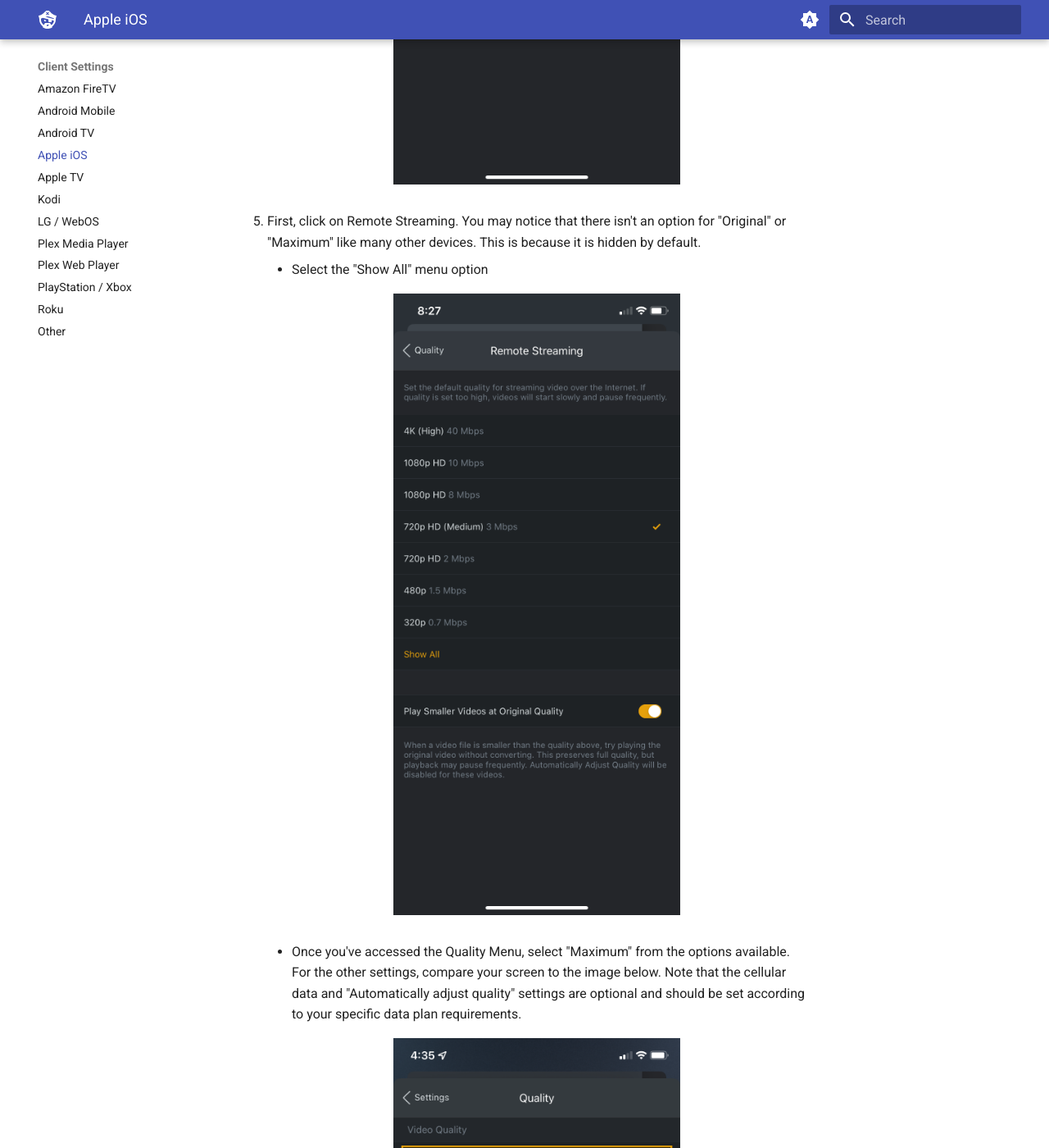
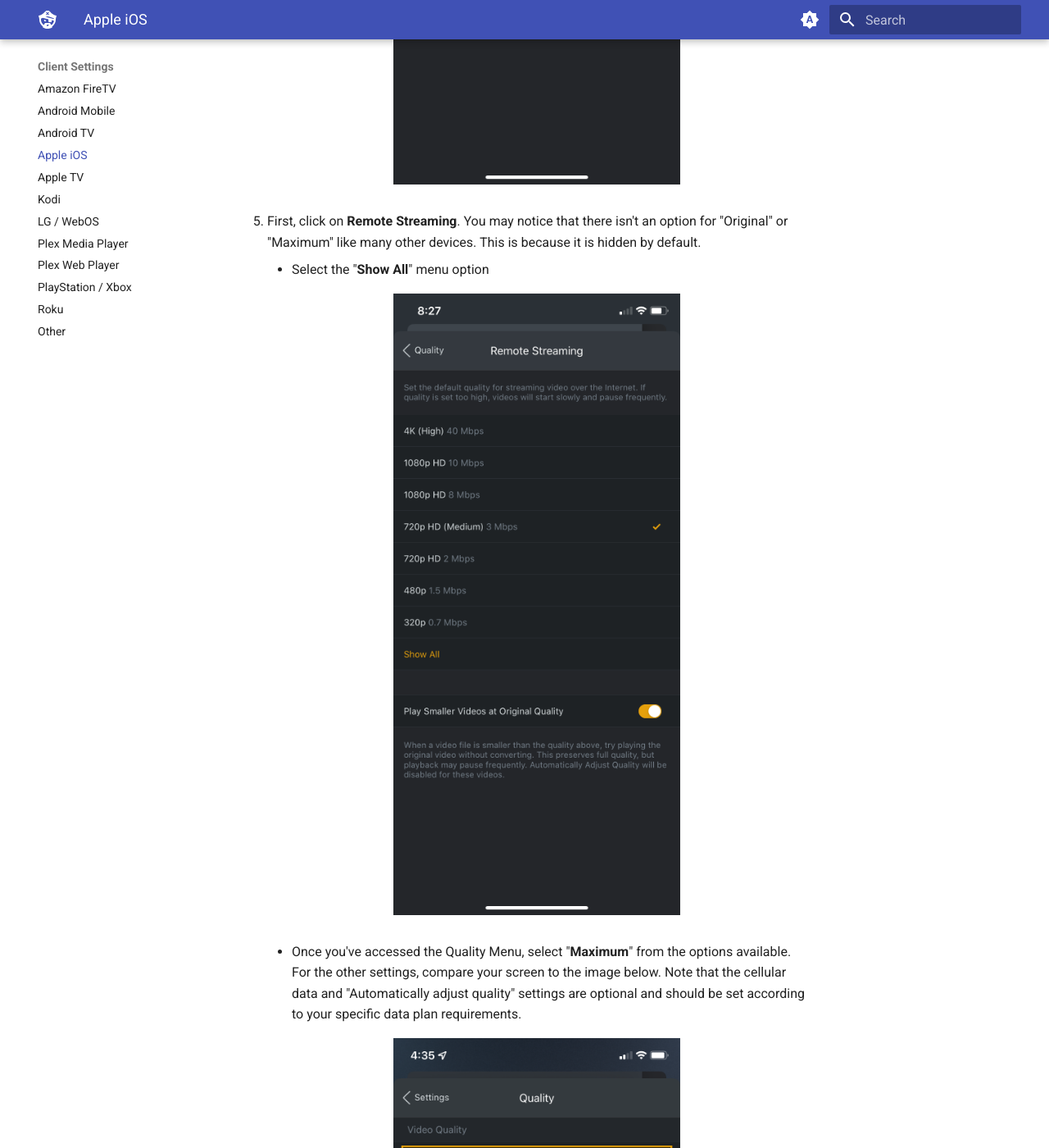
Before and after one commit to neomedia6989/docs-2, an MkDocs documentation site: the page built from docs/clients/ios.md, in a window 1280 px wide and 1400 px high, scrolled down 2811 px. Shown: the whole window at 82% size. Built offline with MkDocs 1.6.1 and Material for MkDocs 9.7.7, drawn with Linux system fonts in a browser that asks for light colours; some of the changed text lies outside the part shown.

Commit message:
Update ios.md

```diff
--- a/docs/clients/ios.md
+++ b/docs/clients/ios.md
@@ -16,7 +16,7 @@
       <figcaption></figcaption>
     </figure>
 
-3. Navigate to the Quality section from the Settings menu by selecting it.
+3. Navigate to the **Quality** section from the Settings menu by selecting it.
 
     <figure markdown>
     ![(../media/clients-ios-3.png "Select 'Quality'")](https://docs.blackbeard.media/media/clients-ios-3.png){ width=350 }
@@ -30,16 +30,16 @@
       <figcaption></figcaption>
     </figure>
 
-5. First, click on Remote Streaming. You may notice that there isn't an option for "Original" or "Maximum" like many other devices. This is because it is hidden by default.
+5. First, click on **Remote Streaming**. You may notice that there isn't an option for "Original" or "Maximum" like many other devices. This is because it is hidden by default.
 
-    - Select the "Show All" menu option
+    - Select the "**Show All**" menu option
 
       <figure markdown>
       ![(../media/clients-ios-5.png "Select 'Show All'")](https://docs.blackbeard.media/media/clients-ios-5.png){ width=350 }
         <figcaption></figcaption>
       </figure>
 
-    - Once you've accessed the Quality Menu, select "Maximum" from the options available. For the other settings, compare your screen to the image below. Note that the cellular data and "Automatically adjust quality" settings are optional and should be set according to your specific data plan requirements.
+    - Once you've accessed the Quality Menu, select "**Maximum**" from the options available. For the other settings, compare your screen to the image below. Note that the cellular data and "Automatically adjust quality" settings are optional and should be set according to your specific data plan requirements.
 
       <figure markdown>
       ![(../media/clients-ios-7.png "Select 'Maximum'")](https://docs.blackbeard.media/media/clients-ios-7.png){ width=350 }
```
